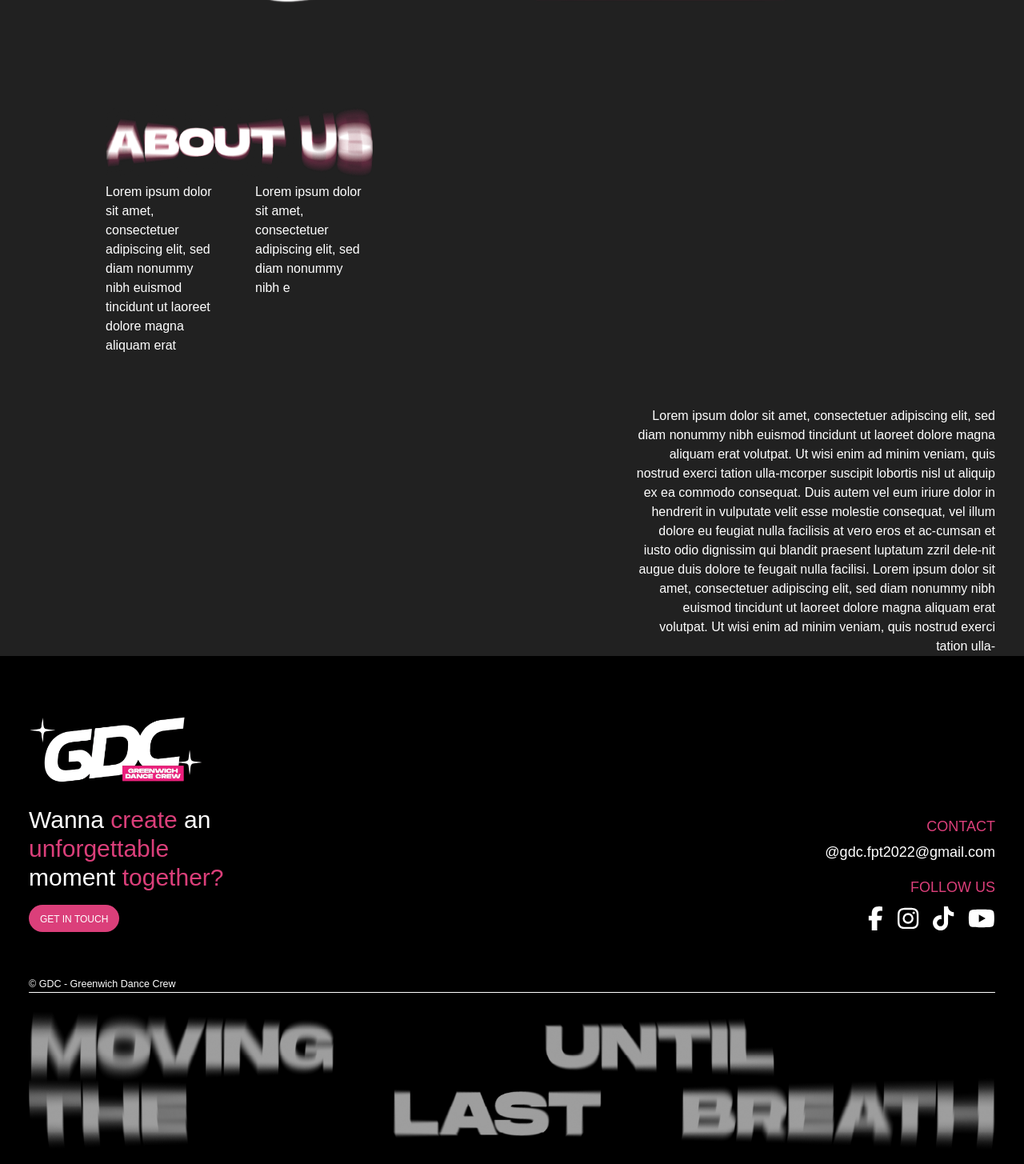
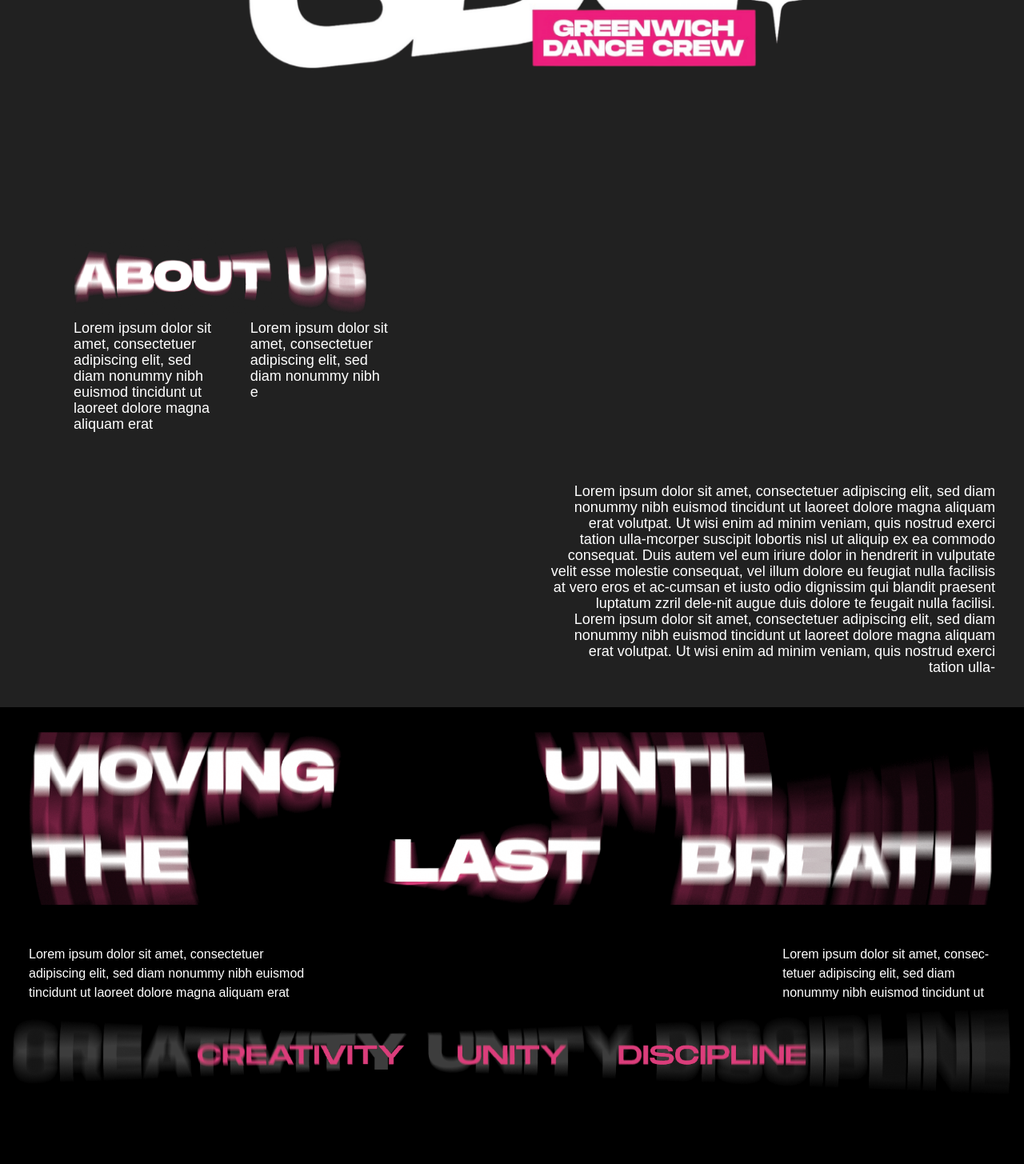
Before and after one commit to tadabngn0132/ClubHub-v0, a React (Vite) app: page /about in a window 1280 px wide. Shown: the part 400-1855 px from the top of the page at 80% size. Built offline with nearby package versions, Linux system fonts and the light colour scheme; a web font is replaced by a local one.

Commit message:
Continue implementing about page ui

```diff
--- a/src/pages/public/About.jsx
+++ b/src/pages/public/About.jsx
@@ -1,21 +1,43 @@
 const About = () => {
   return (
     <div className="flex flex-col items-center justify-center min-h-[46.5vw] m-[68px] ml-0 mr-0 w-full">
-      <div className="flex flex-col w-full items-center bg-[#212121]  md:pl-9 md:pr-9">
-        <img className="w-225" src="src/assets/logos/GDC_logo.svg" alt="GDC Logo" />
+      <div className="flex flex-col w-full items-center bg-[#212121] p-10 pl-9 pr-9">
+        <img className="p-20 pl-0 pr-0 w-200 2xl:w-225" src="src/assets/logos/GDC_logo.svg" alt="GDC Logo" />
 
-        <div className="flex flex-col mt-28 ml-24">
-          <img className="w-[21rem]" src="src/assets/items/about-items-01.webp" alt="About Us" />
+        <div className="flex flex-col mt-28 ml-14 2xl:ml-24">
+          <img className="w-[23rem]" src="src/assets/items/about-items-01.webp" alt="About Us" />
           <div className="flex gap-12">
-            <span className="w-1/8">Lorem ipsum dolor sit amet, consectetuer adipiscing elit, sed diam nonummy nibh euismod tincidunt ut laoreet dolore magna aliquam erat</span>
-            <span className="w-1/8">Lorem ipsum dolor sit amet, consectetuer adipiscing elit, sed diam nonummy nibh e</span>
+            <span className="w-[15%] 2xl:w-[14%] text-lg/5">Lorem ipsum dolor sit amet, consectetuer adipiscing elit, sed diam nonummy nibh euismod tincidunt ut laoreet dolore magna aliquam erat</span>
+            <span className="w-[15%] 2xl:w-[14%] text-lg/5">Lorem ipsum dolor sit amet, consectetuer adipiscing elit, sed diam nonummy nibh e</span>
           </div>
         </div>
 
-        <span className="w-[37.5%] text-right self-end mt-16">
-          Lorem ipsum dolor sit amet, consectetuer adipiscing elit, sed diam nonummy nibh euismod tincidunt ut laoreet dolore magna aliquam erat volutpat. Ut wisi enim ad minim veniam, quis nostrud exerci tation ulla-mcorper suscipit lobortis nisl ut aliquip ex ea commodo consequat. Duis autem vel eum iriure dolor in hendrerit in vulputate velit esse molestie consequat, vel illum dolore eu feugiat nulla facilisis at vero eros et ac-cumsan et iusto odio dignissim qui blandit praesent luptatum zzril dele-nit augue duis dolore te feugait nulla facilisi.
-          Lorem ipsum dolor sit amet, consectetuer adipiscing elit, sed diam nonummy nibh euismod tincidunt ut laoreet dolore magna aliquam erat volutpat. Ut wisi enim ad minim veniam, quis nostrud exerci tation ulla-
-        </span>
+        <div className="flex flex-col w-[46%] 2xl:w-[41%] mt-16 self-end">
+          <span className="w-full text-right text-lg/5">
+            Lorem ipsum dolor sit amet, consectetuer adipiscing elit, sed diam nonummy nibh euismod tincidunt ut laoreet dolore magna aliquam erat volutpat. Ut wisi enim ad minim veniam, quis nostrud exerci tation ulla-mcorper suscipit lobortis nisl ut aliquip ex ea commodo consequat. Duis autem vel eum iriure dolor in hendrerit in vulputate velit esse molestie consequat, vel illum dolore eu feugiat nulla facilisis at vero eros et ac-cumsan et iusto odio dignissim qui blandit praesent luptatum zzril dele-nit augue duis dolore te feugait nulla facilisi.
+          </span>
+          <span className="w-full text-right text-lg/5">
+            Lorem ipsum dolor sit amet, consectetuer adipiscing elit, sed diam nonummy nibh euismod tincidunt ut laoreet dolore magna aliquam erat volutpat. Ut wisi enim ad minim veniam, quis nostrud exerci tation ulla-
+          </span>
+        </div>
+      </div>
+
+      <div className="flex flex-col">
+        <img className=" pl-9 pr-9" src="src/assets/items/about-items-02.webp" alt="Moving Until The Last Breath" />
+
+        <div className="flex justify-between pl-9 pr-9">
+          <span className="w-3/10">Lorem ipsum dolor sit amet, consectetuer adipiscing elit, sed diam nonummy nibh euismod tincidunt ut laoreet dolore magna aliquam erat</span>
+          <span className="w-[22%]">Lorem ipsum dolor sit amet, consec-tetuer adipiscing elit, sed diam nonummy nibh euismod tincidunt ut</span>
+        </div>
+
+        <img className=" pl-4 pr-4" src="src/assets/items/about-items-03.webp" alt="Creativity Unity Discipline" />
+
+        <div className=" pl-9 pr-9">
+          <div></div>
+          <div></div>
+          <div></div>
+          <div></div>
+        </div>
       </div>
     </div>
   )
```
